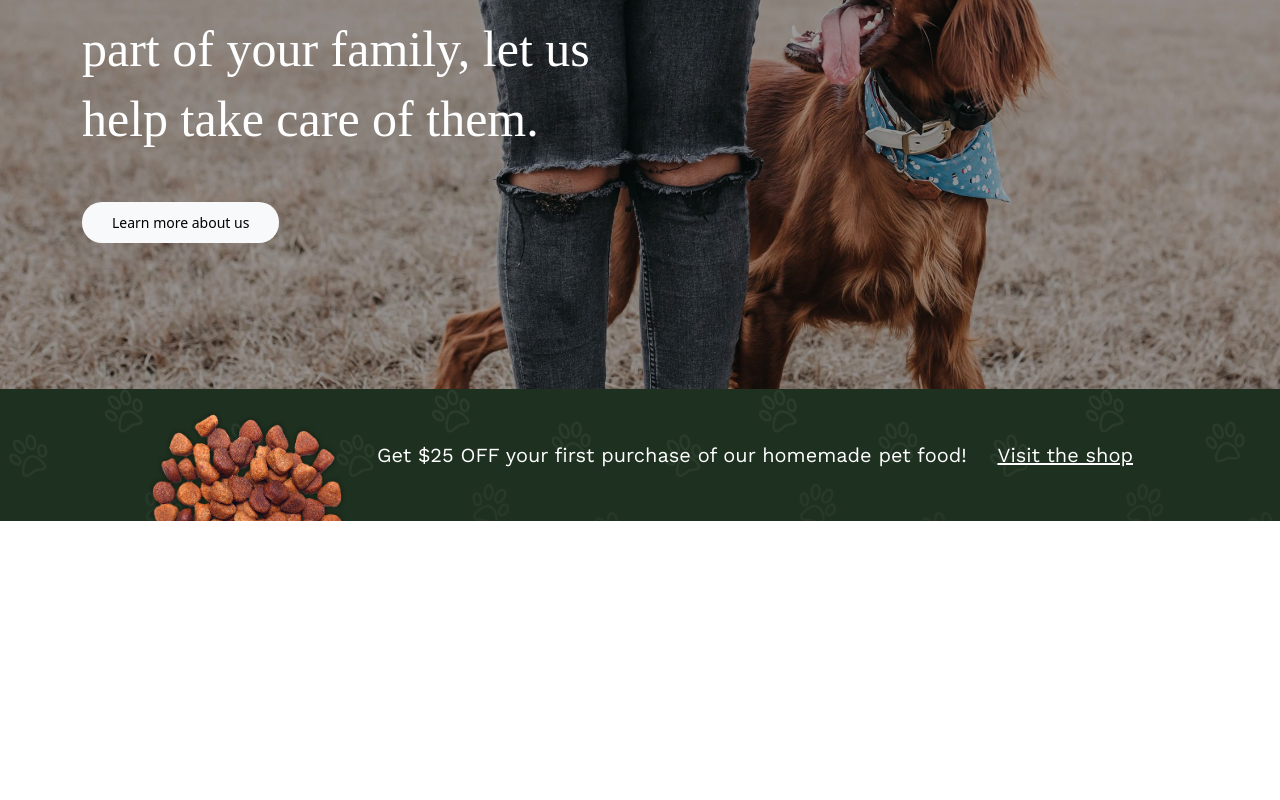
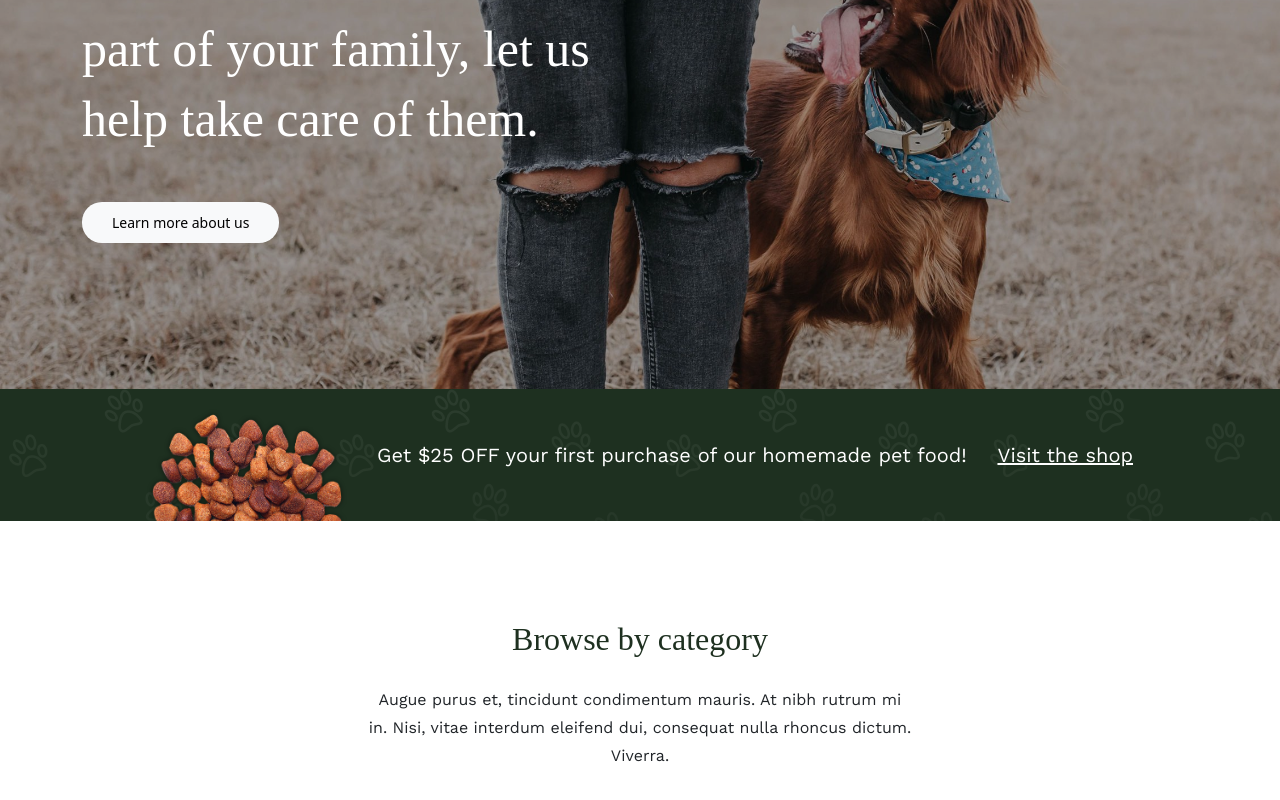
Before and after one commit to DanCiciarello/proj-html-vuejs, a Vue app: page / in a window 1280 px wide. Shown: the part 423-1223 px from the top of the page. Before the commit the page ends 944 px from the top, so only its background shows below. Built offline with nearby package versions, Linux system fonts and the light colour scheme; a web font is replaced by a local one.

Commit message:
Start category component

```diff
--- a/src/components/BrowseCategory.vue
+++ b/src/components/BrowseCategory.vue
@@ -1,5 +1,21 @@
 <template>
-    <div></div>
+    <div>
+
+        <div class="container py-5">
+            <div class="row py-5">
+                <div class="col-6 offset-3 text-center">
+                    <h2 class="pb-3">Browse by category</h2>
+                    <p>Augue purus et, tincidunt condimentum mauris. At nibh rutrum mi in. Nisi, vitae interdum eleifend dui, consequat nulla rhoncus dictum. Viverra.</p>
+                </div>
+            </div>
+            <div class="row">
+                <div class="col-3">
+
+                </div>
+            </div>
+        </div>
+
+    </div>
 </template>
 
 <script>
@@ -11,6 +27,12 @@ export default {
 }
 </script>
 
-<style lang="scss">
+<style lang="scss" scoped>
+
+@import "../assets/scss/variables";
+
+    h2 {
+        color: $primary;
+    }
 
 </style>
```
Also changed, not shown: src/components/CategoryCard.vue (added, +16 -0 lines).
